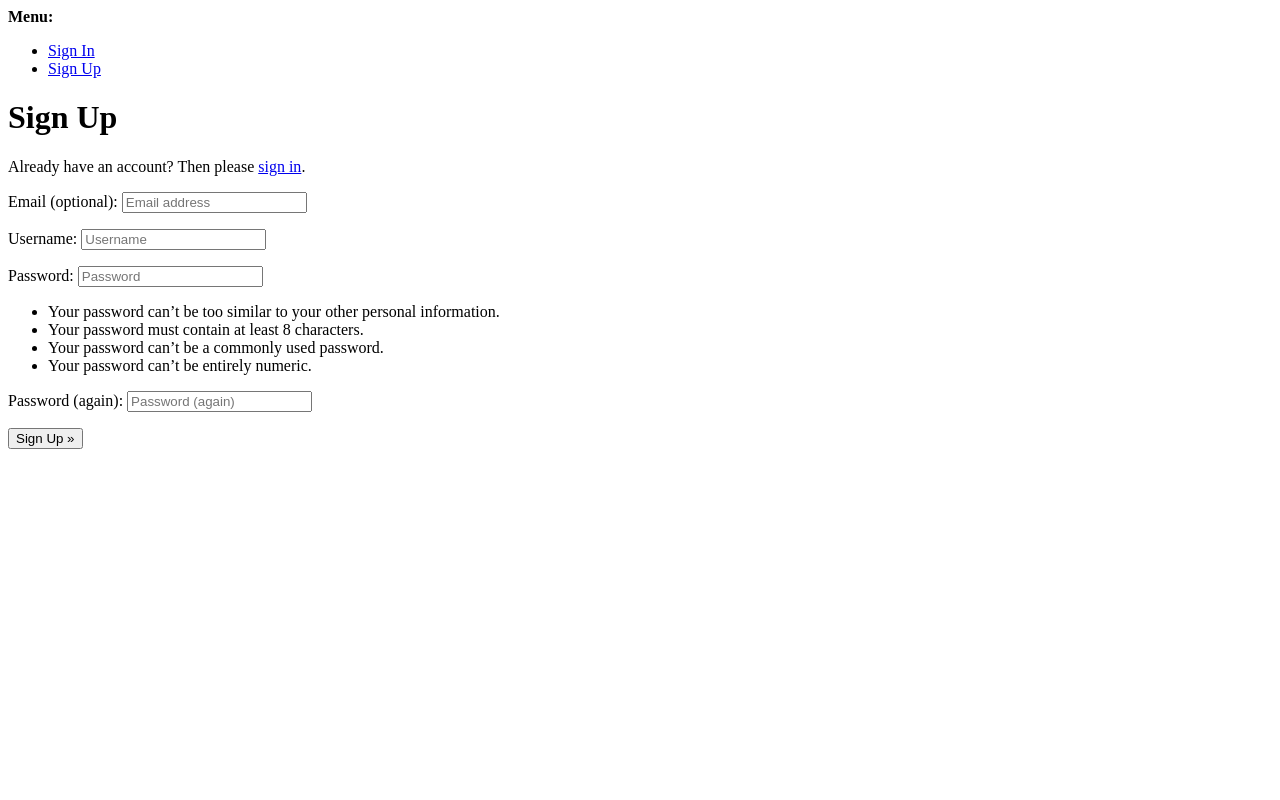
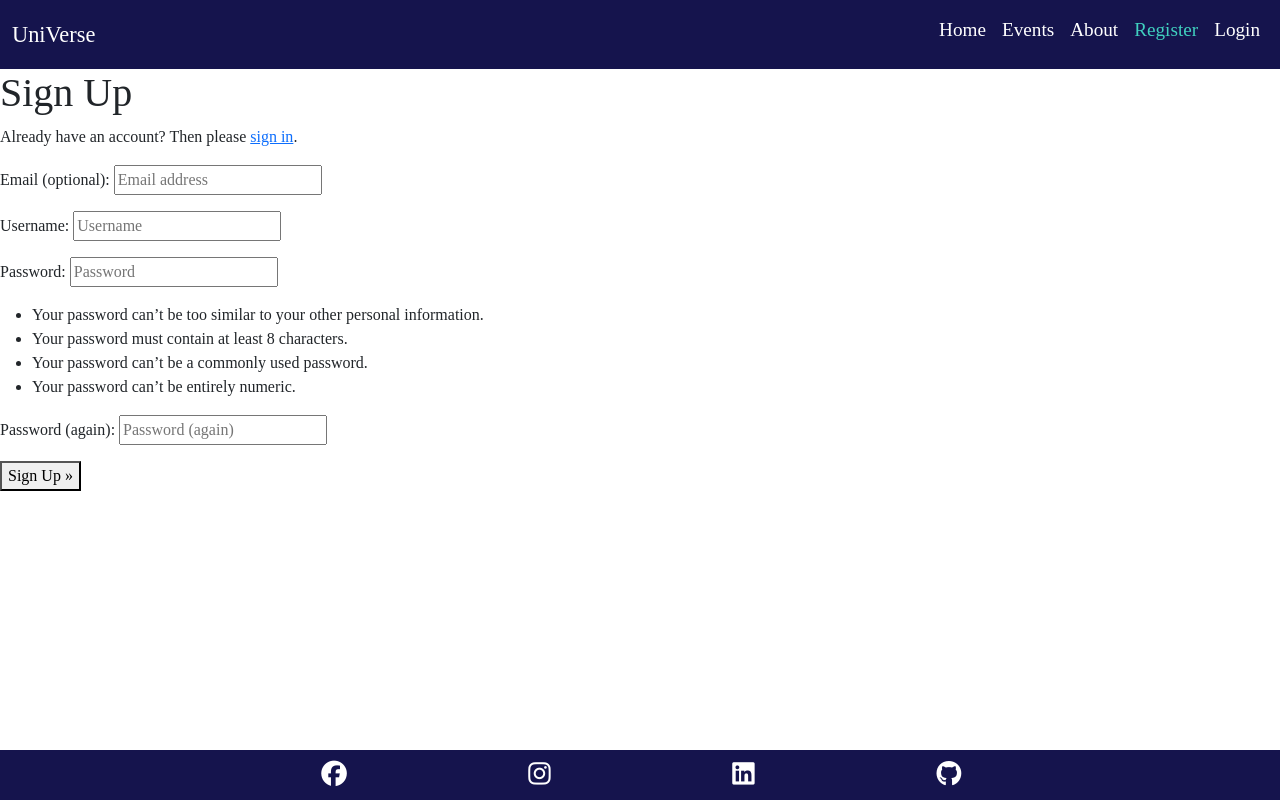
Before and after one commit to Tariq-845/UniVerse, a Django app: page /accounts/signup/ in a window 1280 px wide. Run offline with Django 4.2, Linux system fonts and the light colour scheme; some libraries are stand-ins or nearby versions.

Commit message:
add header and footer styling

```diff
--- a/static/css/style.css
+++ b/static/css/style.css
@@ -32,13 +32,37 @@ body {
   flex-grow: 0;
 }
 
+.navbar-toggler {
+  color: white;
+}
+
+.navbar-toggler-icon {
+  color: white;
+}
+
 footer {
   display: flex;
   flex-shrink: 0;
   flex-direction: row;
-  justify-content: center;
+  justify-content: space-around;
   align-items: center;
   margin-top: auto;
-  background-color: var(--red);
+  background-color:#15144d;
   border-top: var(--border);
 }
+
+footer ul {
+  list-style-type: none;
+  display: flex;
+  flex-direction: row;
+  justify-content: space-between;
+  width: 50%;
+  padding: 0;
+  margin: 10px;
+}
+
+footer i {
+  font-size: 160%;
+  padding: 5%;
+  color: white;
+}
--- a/templates/account/account_inactive.html
+++ b/templates/account/account_inactive.html
@@ -1,4 +1,4 @@
-{% extends "account/base.html" %}
+{% extends "base.html" %}
 
 {% load i18n %}
 
--- a/templates/account/email.html
+++ b/templates/account/email.html
@@ -1,4 +1,4 @@
-{% extends "account/base.html" %}
+{% extends "base.html" %}
 
 {% load i18n %}
 
--- a/templates/account/email_change.html
+++ b/templates/account/email_change.html
@@ -1,4 +1,4 @@
-{% extends "account/base.html" %}
+{% extends "base.html" %}
 {% load i18n %}
 {% block head_title %}
     {% trans "Email Address" %}
--- a/templates/account/email_confirm.html
+++ b/templates/account/email_confirm.html
@@ -1,4 +1,4 @@
-{% extends "account/base.html" %}
+{% extends "base.html" %}
 
 {% load i18n %}
 {% load account %}
--- a/templates/account/login.html
+++ b/templates/account/login.html
@@ -1,4 +1,4 @@
-{% extends "account/base.html" %}
+{% extends "base.html" %}
 
 {% load i18n %}
 {% load account socialaccount %}
--- a/templates/account/logout.html
+++ b/templates/account/logout.html
@@ -1,4 +1,4 @@
-{% extends "account/base.html" %}
+{% extends "base.html" %}
 
 {% load i18n %}
 
--- a/templates/account/password_change.html
+++ b/templates/account/password_change.html
@@ -1,4 +1,4 @@
-{% extends "account/base.html" %}
+{% extends "base.html" %}
 
 {% load i18n %}
 
--- a/templates/account/password_reset.html
+++ b/templates/account/password_reset.html
@@ -1,4 +1,4 @@
-{% extends "account/base.html" %}
+{% extends "base.html" %}
 
 {% load i18n %}
 {% load account %}
--- a/templates/account/password_reset_done.html
+++ b/templates/account/password_reset_done.html
@@ -1,4 +1,4 @@
-{% extends "account/base.html" %}
+{% extends "base.html" %}
 
 {% load i18n %}
 {% load account %}
--- a/templates/account/password_reset_from_key.html
+++ b/templates/account/password_reset_from_key.html
@@ -1,4 +1,4 @@
-{% extends "account/base.html" %}
+{% extends "base.html" %}
 
 {% load i18n %}
 {% block head_title %}{% trans "Change Password" %}{% endblock head_title %}
--- a/templates/account/password_reset_from_key_done.html
+++ b/templates/account/password_reset_from_key_done.html
@@ -1,4 +1,4 @@
-{% extends "account/base.html" %}
+{% extends "base.html" %}
 
 {% load i18n %}
 {% block head_title %}{% trans "Change Password" %}{% endblock head_title %}
--- a/templates/account/password_set.html
+++ b/templates/account/password_set.html
@@ -1,4 +1,4 @@
-{% extends "account/base.html" %}
+{% extends "base.html" %}
 
 {% load i18n %}
 
--- a/templates/account/reauthenticate.html
+++ b/templates/account/reauthenticate.html
@@ -1,4 +1,4 @@
-{% extends "account/base.html" %}
+{% extends "base.html" %}
 
 {% load i18n %}
 
--- a/templates/account/signup.html
+++ b/templates/account/signup.html
@@ -1,4 +1,4 @@
-{% extends "account/base.html" %}
+{% extends "base.html" %}
 
 {% load i18n %}
 
--- a/templates/account/signup_closed.html
+++ b/templates/account/signup_closed.html
@@ -1,4 +1,4 @@
-{% extends "account/base.html" %}
+{% extends "base.html" %}
 
 {% load i18n %}
 
--- a/templates/account/verification_sent.html
+++ b/templates/account/verification_sent.html
@@ -1,4 +1,4 @@
-{% extends "account/base.html" %}
+{% extends "base.html" %}
 
 {% load i18n %}
 
--- a/templates/account/verified_email_required.html
+++ b/templates/account/verified_email_required.html
@@ -1,4 +1,4 @@
-{% extends "account/base.html" %}
+{% extends "base.html" %}
 
 {% load i18n %}
 
--- a/templates/includes/footer.html
+++ b/templates/includes/footer.html
@@ -1,8 +1,15 @@
 {% load static %}
 
 <footer>
-  <a href="" target="_blank" rel="noopener" aria-label="Logo">Facebook<img src="" alt="" class="social-icon"></a>
-  <a href="" target="_blank" rel="noopener" aria-label="Logo">Instagram<img src="" alt="" class="social-icon"></a>
-  <a href="" target="_blank" rel="noopener" aria-label="Logo">LinkedInn<img src="" alt="" class="social-icon"></a>
-  <a href="" target="_blank" rel="noopener" aria-label="Logo">Github<img src="" alt="" class="social-icon"></a>
+  <ul>
+    <li><a href="https://www.facebook.com/" target="_blank" rel="noopener"
+        aria-label="Visit our Facebook page (opens in a new tab)"><i class="fa-brands fa-facebook"></i></a></li>
+    <li><a href="https://www.instagram.com/" target="_blank" rel="noopener"
+        aria-label="Visit our Instagram page (opens in a new tab)"><i class="fa-brands fa-instagram"></i></a></li>
+    <li><a href="https://www.linkedin.com/" target="_blank" rel="noopener"
+        aria-label="Visit our LinkedIn page (opens in a new tab)"><i class="fa-brands fa-linkedin"></i></a></li>
+    <li><a href="https://www.github.com/" target="_blank" rel="noopener"
+        aria-label="Visit our Github page (opens in a new tab)"><i class="fa-brands fa-github"></i></a></li>
+  </ul>
 </footer>
+<script src="https://kit.fontawesome.com/3795e96048.js" crossorigin="anonymous"></script>
```
Also changed, not shown: static/js/script.js (deleted).
